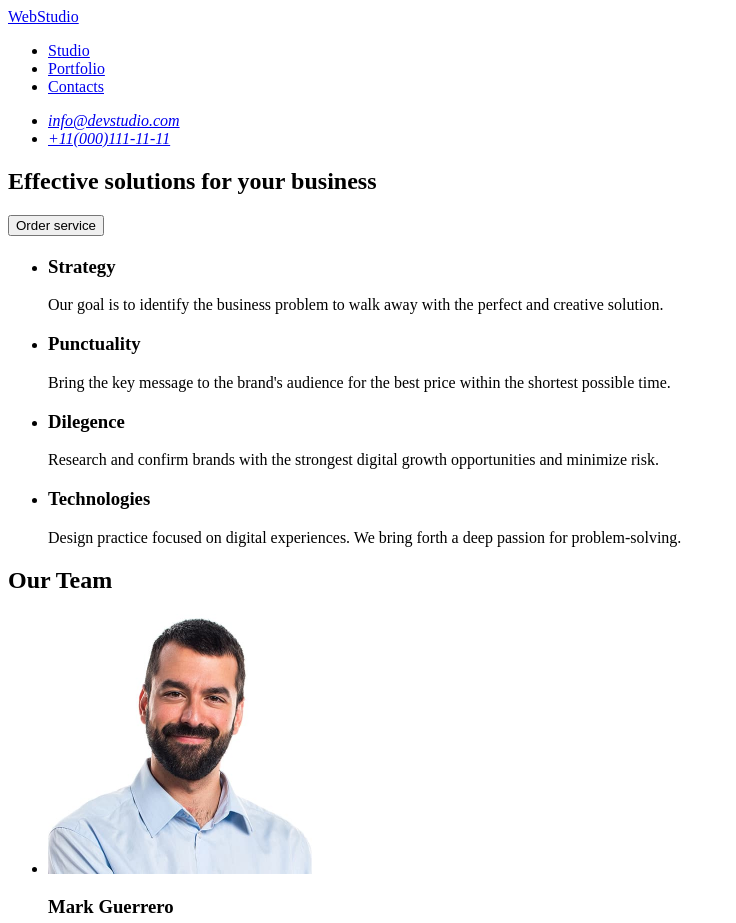
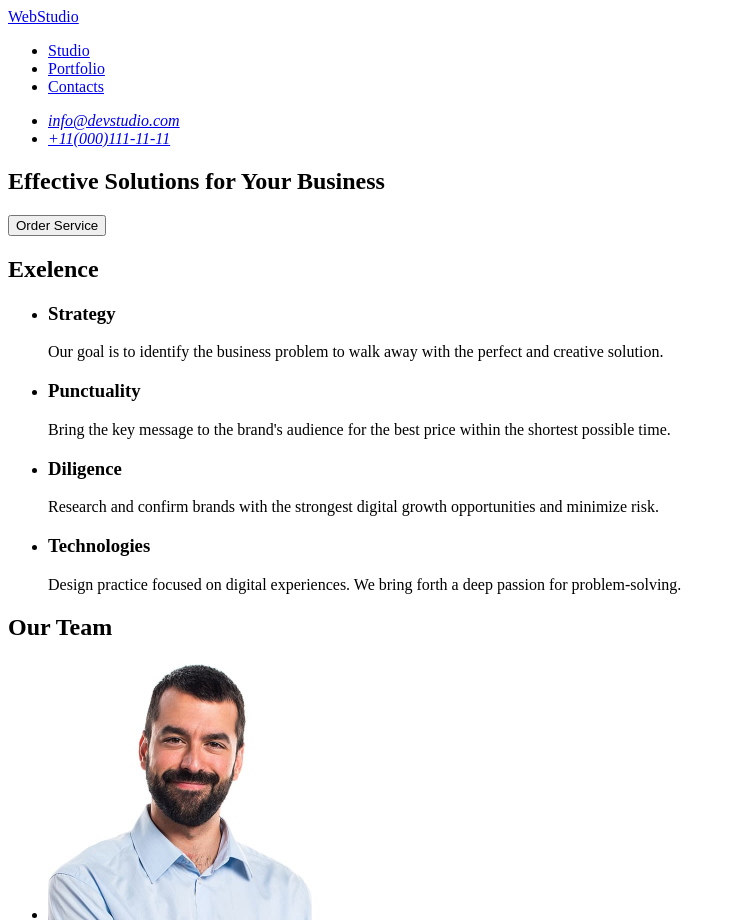
Before and after one commit to Vladkek1380/andriy, a plain HTML site: page index.html in a window 1280 px wide. Shown: the top 923 px of the page, without its empty margins (0-736 px from the left). Drawn offline with Linux system fonts and the light colour scheme.

Commit message:
6th commit

```diff
--- a/index.html
+++ b/index.html
@@ -26,12 +26,12 @@
     </header>
     <main>
         <section id="hero-banner">
-            <h1>Effective solutions for your business</h1>
-            <button type="button">Order service</button>
+            <h1>Effective Solutions for Your Business</h1>
+            <button type="button">Order Service</button>
         </section>
 
         <section id="Exelence">
-            <h2></h2>
+            <h2>Exelence</h2>
             <ul>
                 <li>
                     <h3>Strategy</h3>
@@ -44,7 +44,7 @@
                         time.</p>
                 </li>
                 <li>
-                    <h3>Dilegence</h3>
+                    <h3>Diligence</h3>
                     <p>Research and confirm brands with the strongest digital growth opportunities and minimize risk.
                     </p>
                 </li>
```
